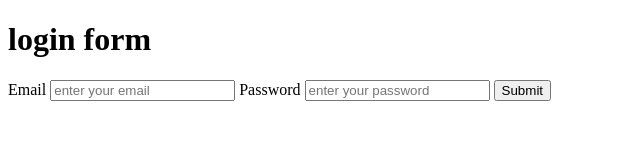
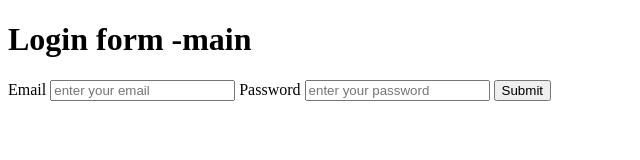
Before and after one commit to SulekhaEkka/index.html, a plain HTML site: page index.html in a window 1280 px wide. Shown: the whole page, without its empty margins (0-640 px from the left). Drawn offline with Linux system fonts and the light colour scheme.

Commit message:
Change heading in main branch

```diff
--- a/index.html
+++ b/index.html
@@ -6,7 +6,7 @@
     <title>Document</title>
 </head>
 <body>
-     <h1>login form</h1>
+     <h1>Login form -main</h1>
     <from>
         <label>Email</label>
         <input type="email", name="email", id="email", placeholder="enter your email">
```
